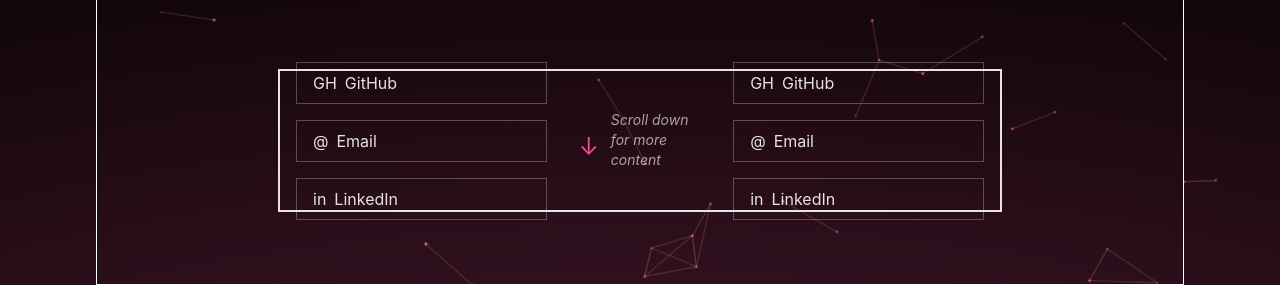
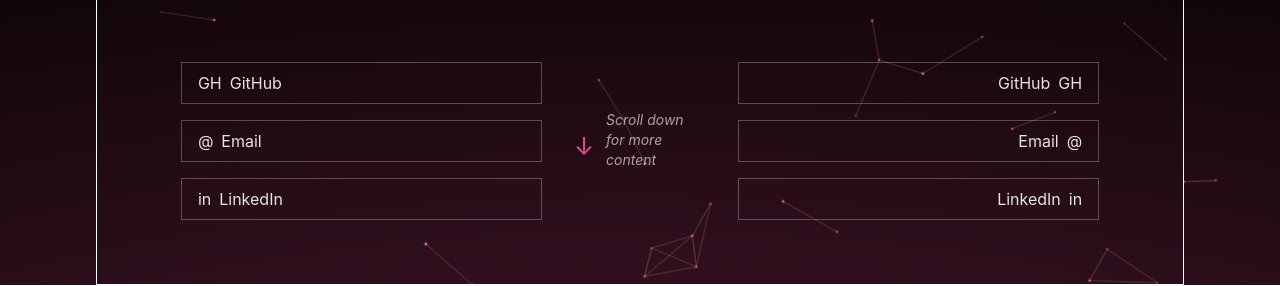
Before and after one commit to PeanutPiglet/peanutpiglet.github.io, an Astro site: page / in a window 1280 px wide. Shown: the part 515-801 px from the top of the page. Built offline with nearby package versions, Linux system fonts and the light colour scheme; Astro itself is replaced by a stand-in of ours.

Commit message:
feat: adjust hero-bottom layout

```diff
--- a/src/pages/Home.tsx
+++ b/src/pages/Home.tsx
@@ -146,7 +146,7 @@ export default function Home() {
               transition={{
                 layout: { duration: 0.7, ease: [0.22, 1, 0.36, 1] },
               }}
-              className="my-auto flex h-1/2 w-2/3 flex-col items-center justify-center gap-6 border-2 p-4 sm:flex-row sm:gap-8"
+              className="my-auto flex h-1/2 w-7/8 flex-col items-center justify-center gap-6 p-4 sm:flex-row sm:gap-8"
             >
               {/* Host container for pagelinks buttons initial layout*/}
               <div className="flex w-full flex-col items-center gap-4 sm:w-2/3">
@@ -245,10 +245,9 @@ export default function Home() {
                       className={
                         isSidebarCollapsed
                           ? "flex aspect-square w-10 items-center justify-center border border-white/30 text-sm transition-colors hover:border-[#ff549e] hover:text-[#ff549e]"
-                          : "flex w-full max-w-md items-center gap-2 border border-white/30 px-4 py-2 transition-colors hover:border-[#ff549e]"
+                          : "flex w-full max-w-md items-center justify-end gap-2 border border-white/30 px-4 py-2 transition-colors hover:border-[#ff549e]"
                       }
                     >
-                      <span aria-hidden="true">{icon}</span>
                       <motion.span
                         initial={false}
                         animate={{
@@ -260,6 +259,7 @@ export default function Home() {
                       >
                         {label}
                       </motion.span>
+                      <span aria-hidden="true">{icon}</span>
                     </motion.a>
                   ))}
                 </motion.div>
```
